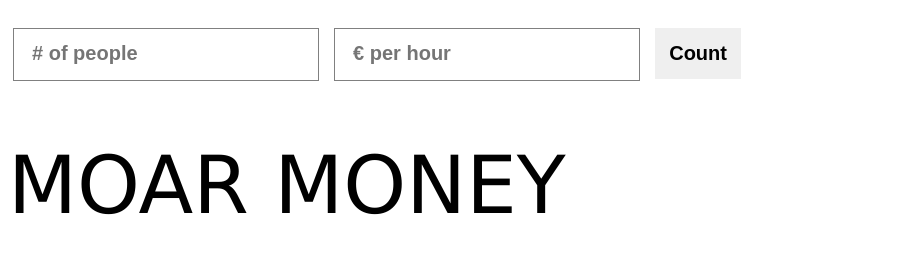
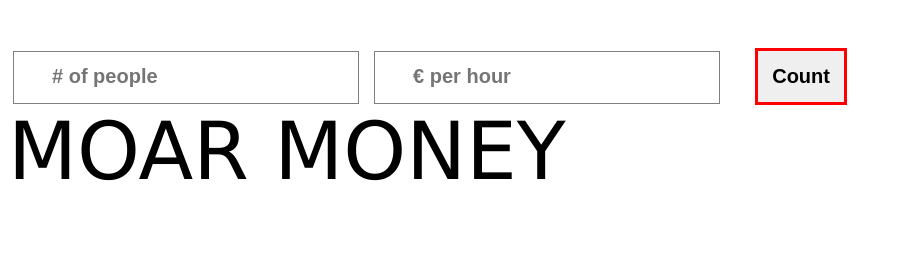
Before and after one commit to agilepoodle/hour-price, a plain HTML site: page index.html in a window 1280 px wide. Both pictures are taken after a click on the button "Count". Shown: the whole page, without its empty margins (0-897 px from the left). Drawn offline with nearby package versions, Linux system fonts and the light colour scheme.

```diff
--- a/styles.css
+++ b/styles.css
@@ -4,6 +4,10 @@ body{
 
 span {
 	margin: 5px;
+}
+
+p {
+	margin: 0px;
 }
 
 .container {
@@ -30,13 +34,15 @@ input {
 	outline: none;
 	font-weight: 700;
 	font-size: 1.25em;
+	margin: 1em;
 }
 
 input[type=button] {
 	padding: 0.7em;
+	border: solid 3px red;
 }
 
-@media screen and (max-width:480px)
+@media screen and (min-width:480px)
 {
 	.people {
 		float: left;
@@ -52,13 +58,15 @@ input[type=button] {
 }
 
 
-@media screen and (max-width:128px)
+@media screen and (min-width:128px)
 {
 	.people {
 		float: none;
+		width: 30px;
 	}
 
 	.hour-price {
 		float: none;
+		width: 30px;
 	}
 }
```
